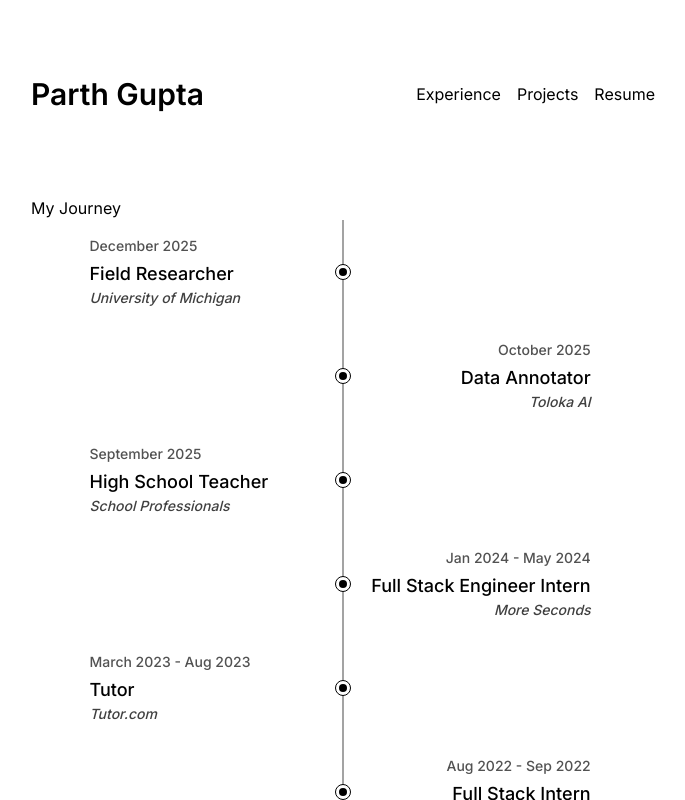
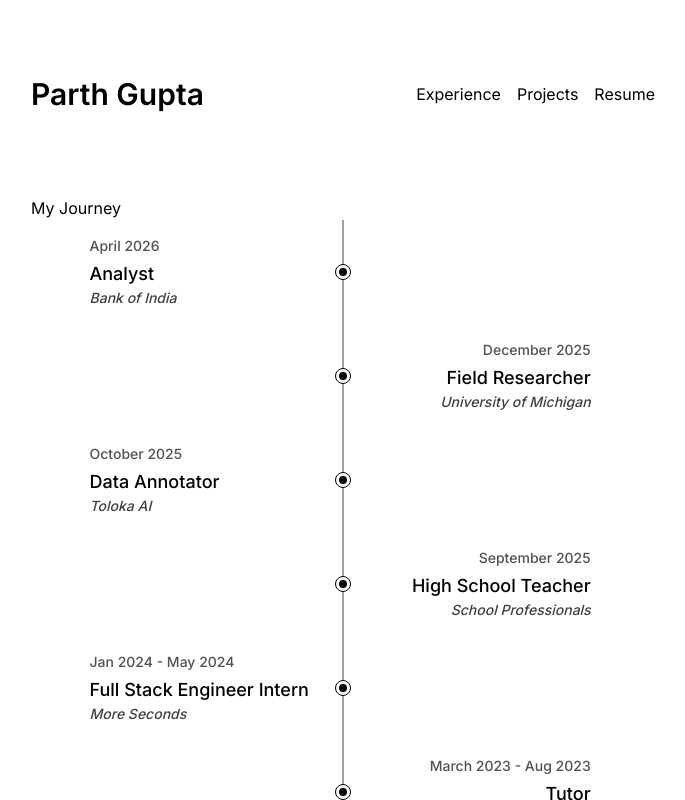
Before and after one commit to pGUPT4/personal-website, a Next.js app: page /experience in a window 1280 px wide. Shown: the top 800 px of the page, without its empty margins (297-982 px from the left). Built offline with nearby package versions, Linux system fonts and the light colour scheme.

Commit message:
Update experience

```diff
--- a/app/experience/page.tsx
+++ b/app/experience/page.tsx
@@ -10,6 +10,11 @@ interface TimelineEvent {
 
 const MyWebsite = () => {
   const myTimelineEvents: TimelineEvent[] = [
+    {
+      date: 'April 2026',
+      title: 'Analyst',
+      company: 'Bank of India',
+    },
     {
       date: 'December 2025',
       title: 'Field Researcher',
```
Also changed, not shown: app/components/footer.tsx (+0 -8 lines), tsconfig.json (+9 -6 lines).
